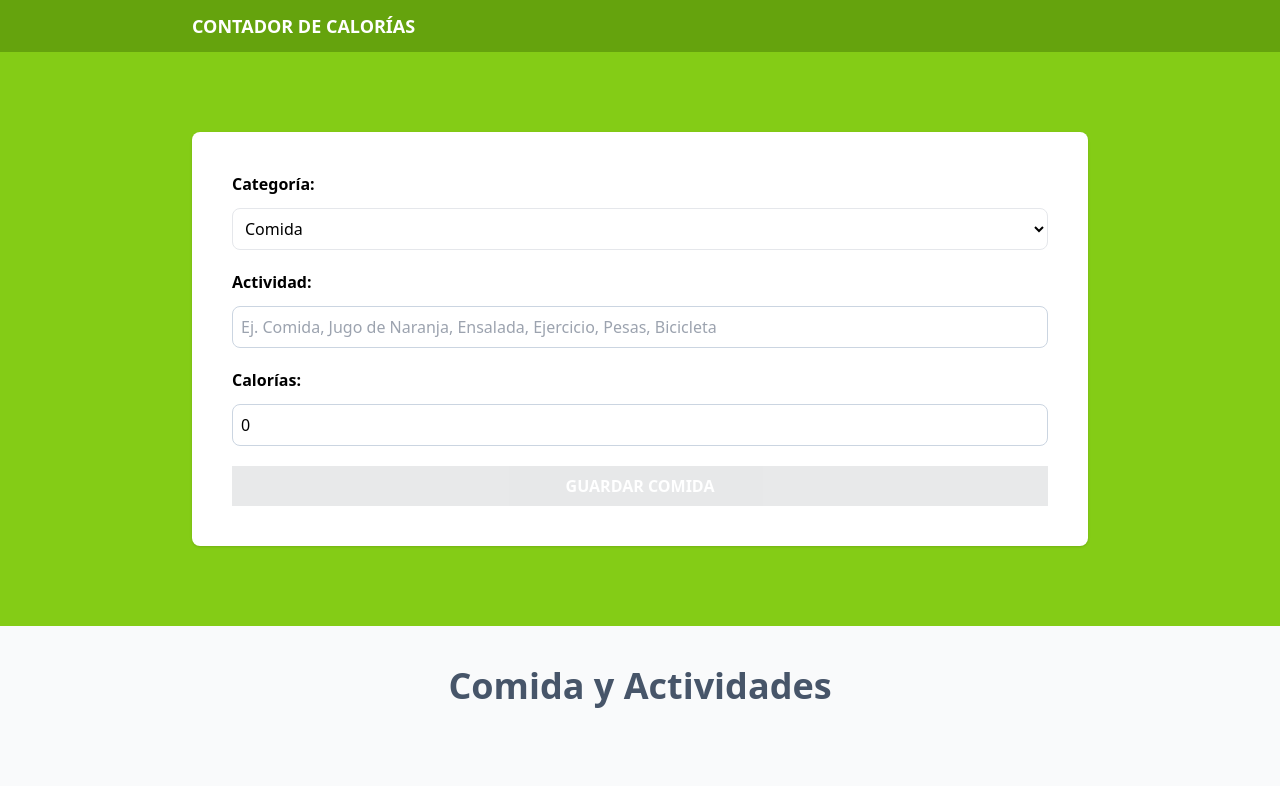
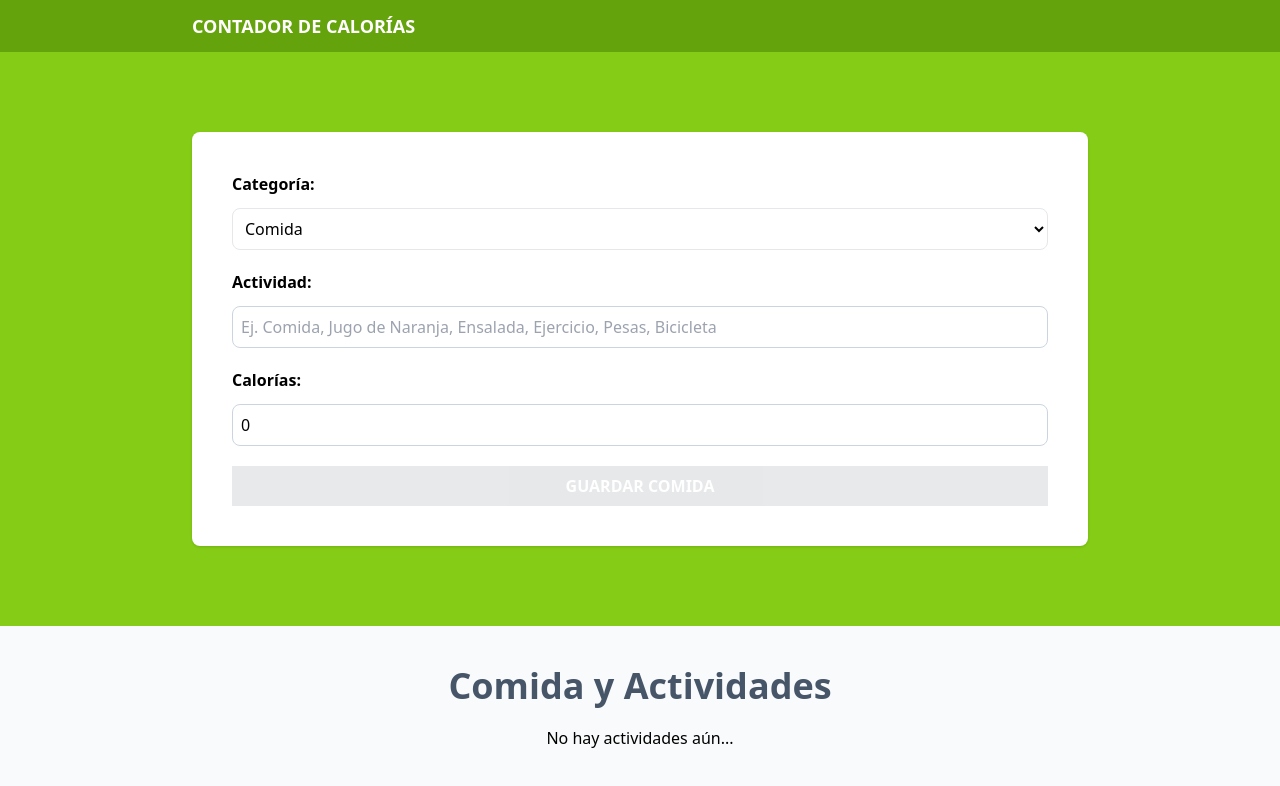
Before and after one commit to JorgeDev7/calorie-tracker, a React (Vite) app: page / in a window 1280 px wide. Shown: the top 786 px of the page. Built offline with nearby package versions, Linux system fonts and the light colour scheme.

Commit message:
memo function created to listen if 'activities' array change and used to make a condition and display a message in case 'activities' is empty

```diff
--- a/src/components/ActivityList.tsx
+++ b/src/components/ActivityList.tsx
@@ -16,11 +16,18 @@
 
         , [activities])
 
+    const isEmptyActivities = useMemo(() => activities.length === 0, [activities])
+
     return (
         <>
             <h2 className="text-4xl font-bold text-slate-600 text-center">Comida y Actividades</h2>
 
-            {activities.map(activity => (
+            {isEmptyActivities ?
+
+                <p className="text-center my-5">No hay actividades aún...</p>
+
+                : (
+                    activities.map(activity => (
                         <div
                             key={activity.id}
                             className="px-5 py-10 bg-white mt-5 flex justify-between items-center"
@@ -62,7 +69,8 @@
                                 </button>
                             </div>
                         </div>
-            ))}
+                    ))
+                )}
         </>
     )
 }
```
Lines whose indentation alone changed are shown as unchanged.
